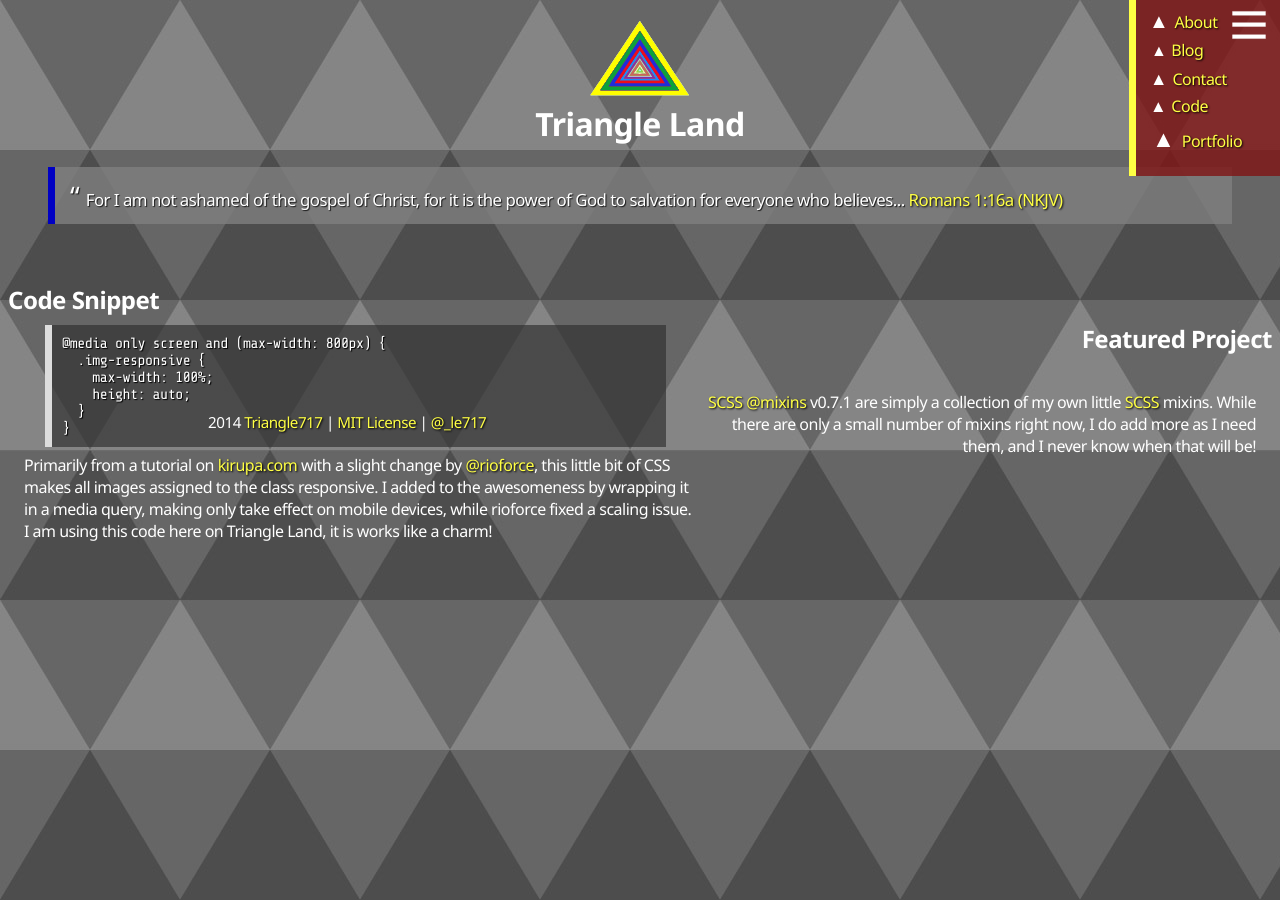
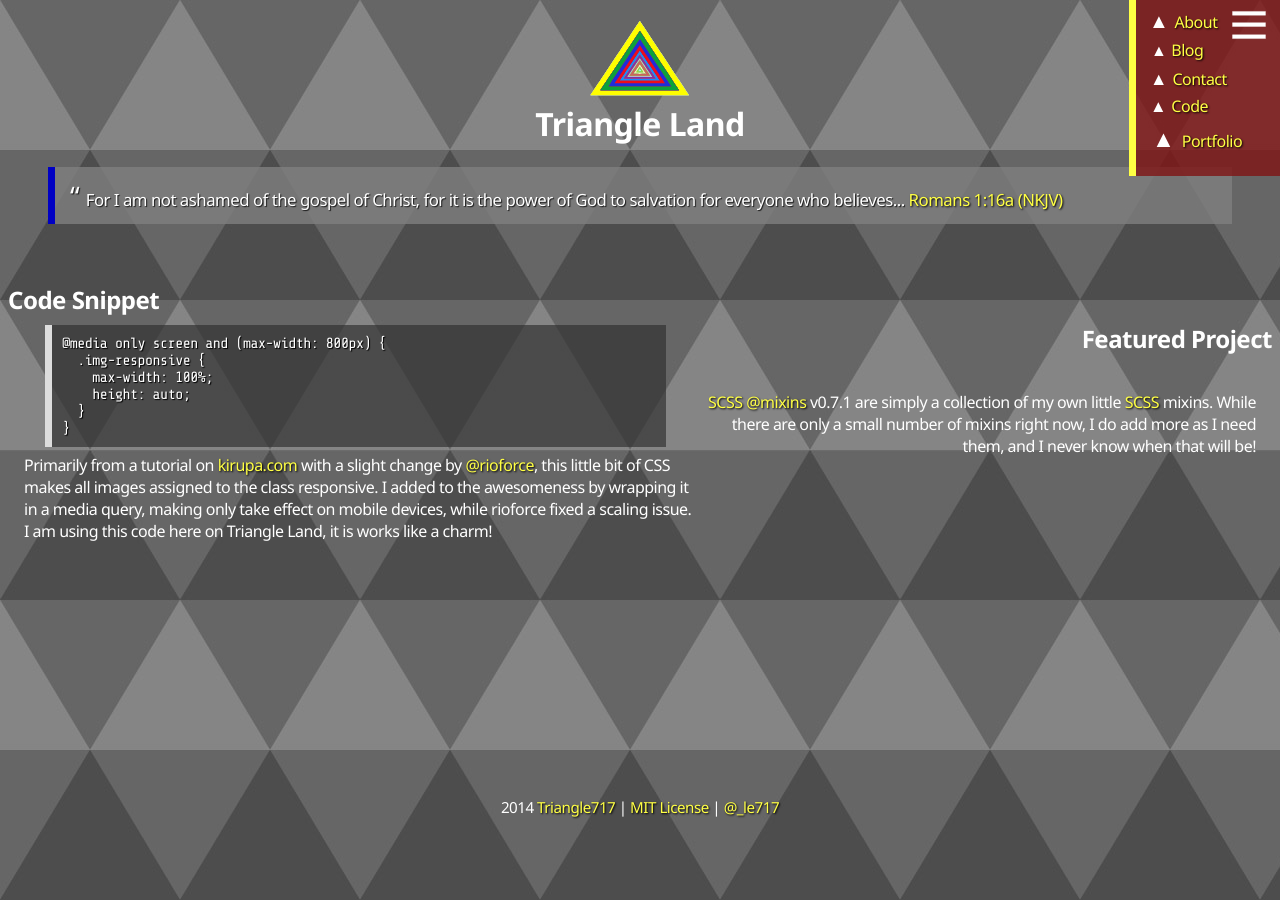
Before and after one commit to le717/le717.github.io, a Jekyll site: the page built from index.html, in a window 1280 px wide. Built offline with Jekyll 4.4.1, drawn with Linux system fonts in a browser that asks for light colours; nearby versions of some CDN libraries.

Commit message:
Implement sticky to go with featured improves

```diff
--- a/_includes/footer.html
+++ b/_includes/footer.html
@@ -1,3 +1,6 @@
-<br><footer>
-  <p>2014 <a target="_blank" title="GitHub" href="{{ site.github.owner_url }}">Triangle717</a> | <a title="MIT License" href="/license/">MIT License</a> | <a target="_blank" title="Twitter" href="https://twitter.com/_le717">@_le717</a></p>
+<footer>
+  <p>2014 <a target="_blank" title="GitHub" href="{{ site.github.owner_url }}">Triangle717</a> |
+    <a title="MIT License" href="/license/">MIT License</a> |
+    <a target="_blank" title="Twitter" href="https://twitter.com/_le717">@_le717</a>
+  </p>
 </footer>
--- a/css/_base-elements.scss
+++ b/css/_base-elements.scss
@@ -18,6 +18,7 @@
   letter-spacing: -0.5px;
   color: $font-color;
   background: $background;
+  margin-bottom: 8em;
 }
 
 blockquote {
@@ -36,9 +37,15 @@
 }
 
 // ------- Footer
+// Sticky footer from http://mystrd.at/modern-clean-css-sticky-footer
 footer {
   @extend .text-center;
   font-size: 0.95em;
+  position: absolute;
+  left: 0;
+  bottom: 0;
+  height: 7.8em;
+  width: 100%;
 }
 
 html {
```
